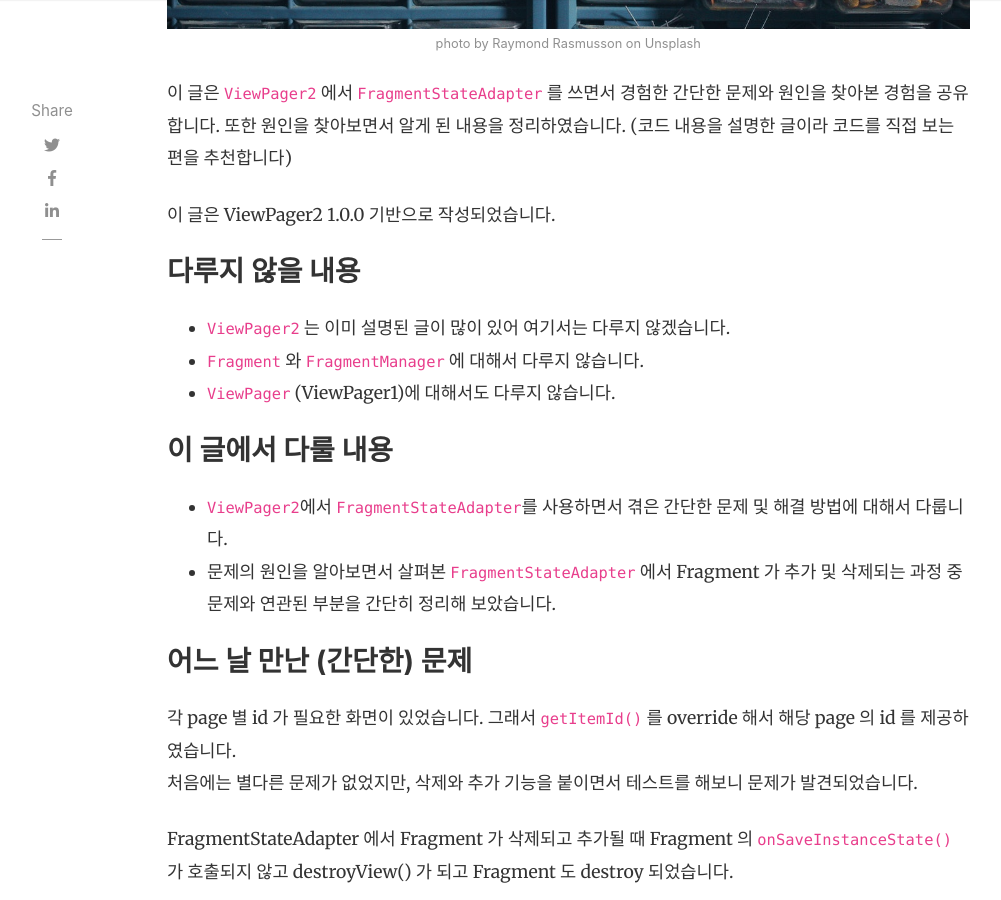
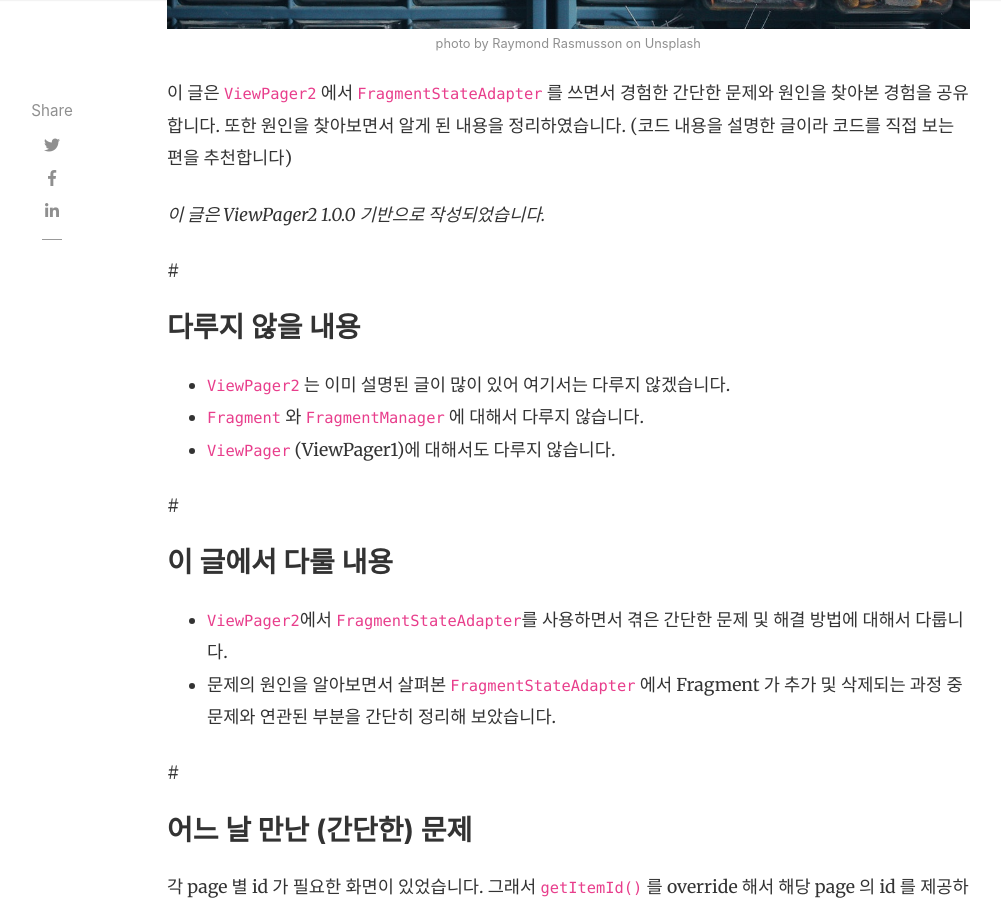
Before and after one commit to uchun-dev/uchun-dev-blog, a Jekyll site: the page built from _posts/2020-09-06-caution-when-using-a-item-id-in-fragment-state-adapter.md, in a window 1280 px wide and 900 px high, scrolled down 856 px. Shown: the whole window, without its empty margins (118-1119 px from the left). Built offline with Jekyll 4.4.1, drawn with Linux system fonts in a browser that asks for light colours; nearby versions of some CDN libraries; comment, search, counter and statistics services are not loaded.

```diff
--- a/_posts/2020-09-06-caution-when-using-a-item-id-in-fragment-state-adapter.md
+++ b/_posts/2020-09-06-caution-when-using-a-item-id-in-fragment-state-adapter.md
@@ -12,22 +12,22 @@ featured: true
 
 이 글은 `ViewPager2` 에서 `FragmentStateAdapter` 를 쓰면서 경험한 간단한 문제와 원인을 찾아본 경험을 공유합니다. 또한 원인을 찾아보면서 알게 된 내용을 정리하였습니다. (코드 내용을 설명한 글이라 코드를 직접 보는 편을 추천합니다)
 
-이 글은 ViewPager2 1.0.0 기반으로 작성되었습니다.
+_이 글은 ViewPager2 1.0.0 기반으로 작성되었습니다._
 
-
+#
 ### 다루지 않을 내용
 
 - `ViewPager2` 는 이미 설명된 글이 많이 있어 여기서는 다루지 않겠습니다.
 - `Fragment` 와 `FragmentManager` 에 대해서 다루지 않습니다.
 - `ViewPager` (ViewPager1)에 대해서도 다루지 않습니다.
 
-
+#
 ### 이 글에서 다룰 내용
 
 - `ViewPager2`에서 `FragmentStateAdapter`를 사용하면서 겪은 간단한 문제 및 해결 방법에 대해서 다룹니다.
 - 문제의 원인을 알아보면서 살펴본 `FragmentStateAdapter` 에서 Fragment 가  추가 및 삭제되는 과정 중 문제와 연관된 부분을 간단히 정리해 보았습니다.
 
-
+#
 ### 어느 날 만난 (간단한) 문제
 
 각 page 별 id 가 필요한 화면이 있었습니다. 그래서 `getItemId()` 를 override 해서 해당 page 의 id 를 제공하였습니다.
```
